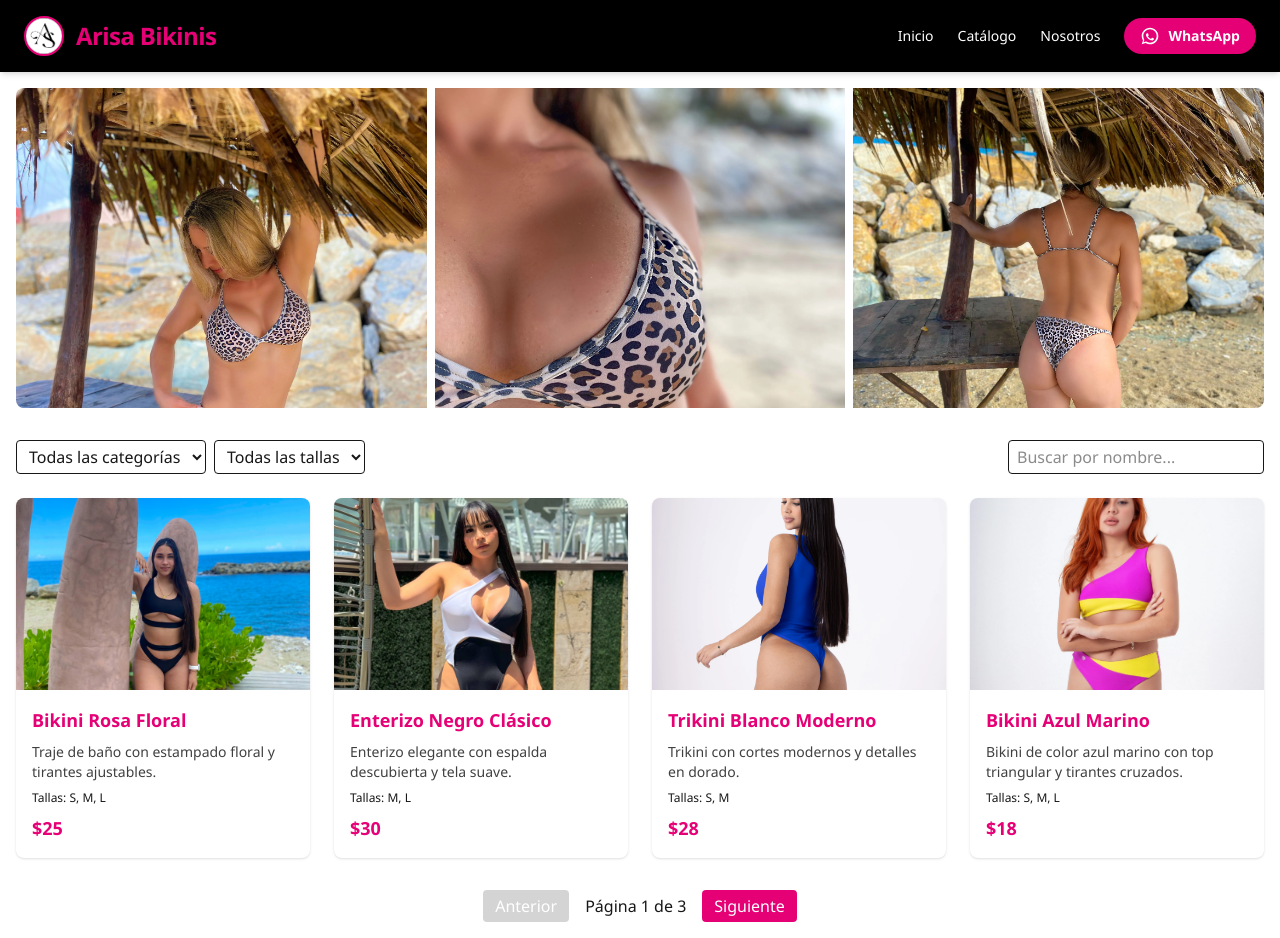
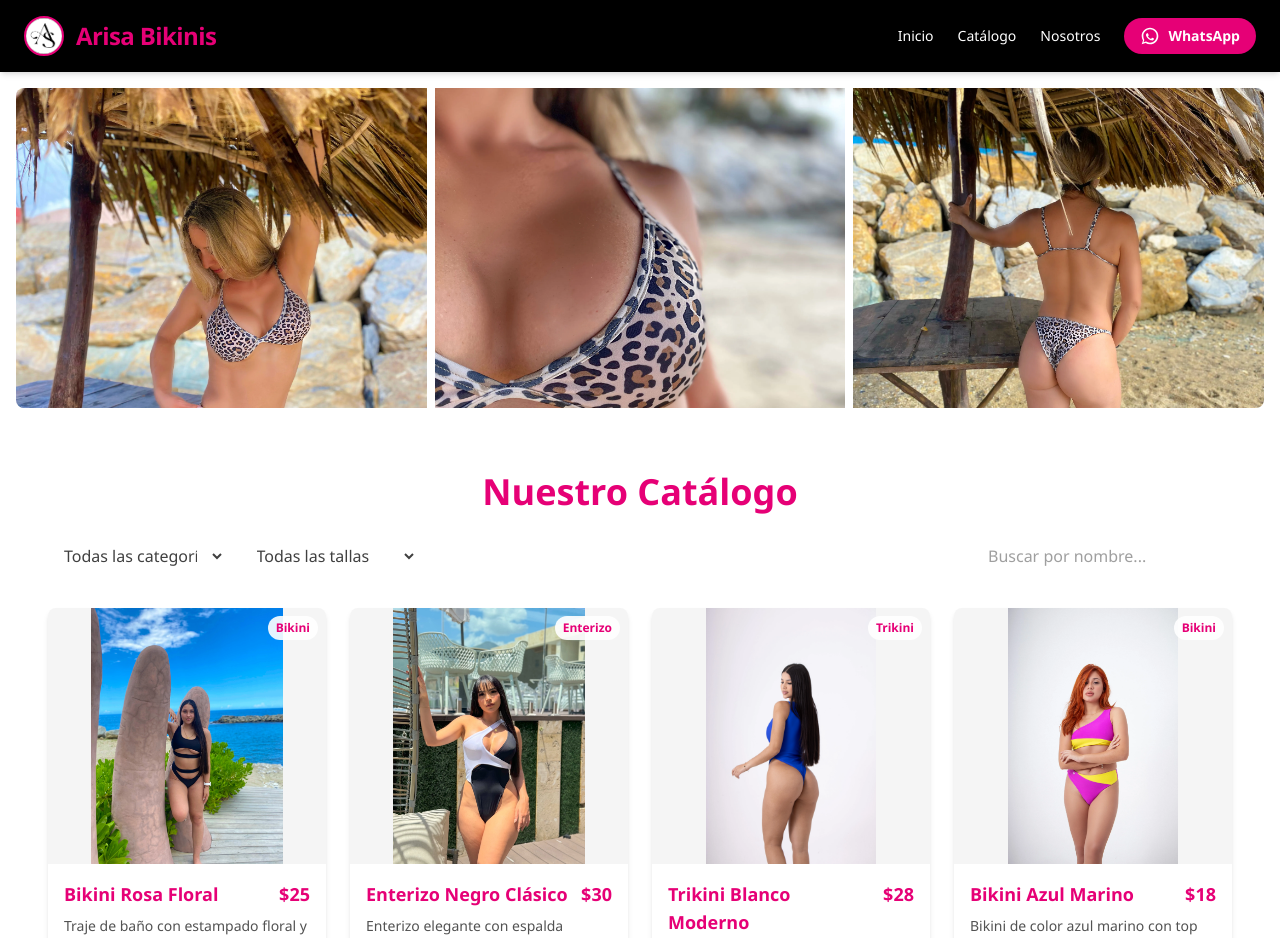
Before and after one commit to jaev1996/arisa-bikinis, a Next.js app: page /catalogo in a window 1280 px wide. Shown: the top 938 px of the page. Built offline with nearby package versions, Linux system fonts and the light colour scheme.

Commit message:
feat: Enhance CatalogoPage with filtering, pagination, and smooth scrolling

```diff
--- a/app/catalogo/page.tsx
+++ b/app/catalogo/page.tsx
@@ -1,5 +1,5 @@
 "use client";
-import { useState } from "react";
+import { useState, useEffect, useRef } from "react";
 import Link from "next/link";
 import { motion } from "framer-motion";
 import productos from "@/data/products.json";
@@ -11,7 +11,21 @@ export default function CatalogoPage() {
   const [talla, setTalla] = useState("");
   const [busqueda, setBusqueda] = useState("");
   const [pagina, setPagina] = useState(1);
-  const porPagina = 4;
+  const porPagina = 8;
+  const gridRef = useRef<HTMLElement>(null);
+
+  // Resetear a la página 1 cuando cambian los filtros
+  useEffect(() => {
+    setPagina(1);
+  }, [categoria, talla, busqueda]);
+
+  // Scroll al inicio del grid cuando cambia la página
+  useEffect(() => {
+    // Solo hacer scroll si no es la primera página, para evitar el salto en la carga inicial.
+    if (pagina > 1) {
+      gridRef.current?.scrollIntoView({ behavior: "smooth", block: "start" });
+    }
+  }, [pagina]);
 
   // Banner images (usar rutas públicas)
   const bannerImages = [
@@ -21,7 +35,7 @@ export default function CatalogoPage() {
   ];
 
   // Filtros
-  let filtrados = productos.filter((p) => {
+  const filtrados = productos.filter((p) => {
     return (
       (!categoria || p.tipo === categoria) &&
       (!talla || p.tallas.includes(talla)) &&
@@ -62,11 +76,15 @@ export default function CatalogoPage() {
         </div>
       </section>
 
+      {/* Contenedor del Catálogo */}
+      <div className="bg-white p-4 sm:p-8 rounded-2xl">
+        <h2 className="text-4xl font-bold text-pink-600 mb-6 text-center">Nuestro Catálogo</h2>
+
         {/* Filtros y búsqueda */}
-          <section className="mb-6 flex flex-col sm:flex-row gap-4 items-center justify-between">
-            <div className="flex gap-2">
+        <section ref={gridRef} className="mb-8 flex flex-col md:flex-row gap-4 items-center justify-between">
+          <div className="flex flex-col sm:flex-row gap-4 w-full md:w-auto">
             <select
-                className="border rounded px-2 py-1"
+              className="bg-white border-pink-600 text-neutral-700 rounded-md px-3 py-2 focus:outline-none focus:ring-2 focus:ring-pink-500 transition w-full"
               value={categoria}
               onChange={(e) => setCategoria(e.target.value)}
             >
@@ -76,7 +94,7 @@ export default function CatalogoPage() {
               <option value="Trikini">Trikini</option>
             </select>
             <select
-                className="border rounded px-2 py-1"
+              className="bg-white border-pink-600 text-neutral-700 rounded-md px-3 py-2 focus:outline-none focus:ring-2 focus:ring-pink-500 transition w-full"
               value={talla}
               onChange={(e) => setTalla(e.target.value)}
             >
@@ -89,7 +107,7 @@ export default function CatalogoPage() {
           <input
             type="text"
             placeholder="Buscar por nombre..."
-              className="border rounded px-2 py-1 w-full sm:w-64"
+            className="bg-white border-pink-600 text-neutral-700 rounded-md px-3 py-2 focus:outline-none focus:ring-2 focus:ring-pink-500 transition w-full md:w-64"
             value={busqueda}
             onChange={(e) => setBusqueda(e.target.value)}
           />
@@ -105,23 +123,36 @@ export default function CatalogoPage() {
           {productosPagina.map((p) => (
             <motion.div
               key={p.id}
-                className="bg-white rounded-lg shadow hover:scale-105 transition-all duration-300 overflow-hidden flex flex-col"
+              className="bg-white rounded-lg shadow-md hover:shadow-xl hover:shadow-pink-200/50 hover:scale-105 hover:ring-2 hover:ring-pink-500 transition-all duration-300 overflow-hidden flex flex-col"
               variants={itemAnim}
             >
-                <Link href={`/producto/${p.id}`} className="block">
+              <Link href="#" className="block relative">
                 <img
                   src={p.imagen}
                   alt={p.nombre}
-                    className="w-full h-48 object-cover"
+                  className="w-full h-64 object-contain bg-neutral-100"
                 />
+                <span className="absolute top-2 right-2 bg-white/90 text-pink-600 text-xs font-semibold px-2 py-1 rounded-full">
+                  {p.tipo}
+                </span>
               </Link>
-                <div className="p-4 flex-1 flex flex-col justify-between">
-                  <Link href={`/producto/${p.id}`} className="font-bold text-lg text-pink-600 hover:underline mb-2">
+              <div className="p-4 flex-1 flex flex-col">
+                <div className="flex justify-between items-start mb-2">
+                  <Link href="#" className="font-bold text-lg text-pink-600 hover:underline pr-2">
                     {p.nombre}
                   </Link>
-                  <p className="text-sm text-neutral-700 mb-2">{p.descripcion}</p>
-                  <p className="text-xs mb-2">Tallas: {p.tallas.join(", ")}</p>
-                  <p className="font-bold text-pink-600 text-lg">${p.precio}</p>
+                  <p className="font-bold text-pink-600 text-lg whitespace-nowrap">${p.precio}</p>
+                </div>
+                <p className="text-sm text-neutral-600 mb-4 flex-grow line-clamp-2">{p.descripcion}</p>
+                <div className="mt-auto">
+                  <div className="flex gap-2 flex-wrap">
+                    {p.tallas.map(talla => (
+                      <span key={talla} className="bg-neutral-200 text-neutral-800 text-xs font-medium px-2.5 py-1 rounded-full">
+                        {talla}
+                      </span>
+                    ))}
+                  </div>
+                </div>
               </div>
             </motion.div>
           ))}
@@ -130,21 +161,22 @@ export default function CatalogoPage() {
         {/* Paginación */}
         <div className="flex justify-center items-center gap-2 mt-8">
           <button
-              className="px-3 py-1 rounded bg-pink-600 text-white disabled:bg-neutral-300"
+            className="py-2 px-4 rounded-md bg-pink-600 text-white font-semibold transition-colors duration-300 hover:bg-pink-700 focus:outline-none focus:ring-2 focus:ring-pink-500 focus:ring-offset-2 disabled:bg-neutral-200 disabled:text-neutral-400 disabled:cursor-not-allowed"
             disabled={pagina === 1}
             onClick={() => setPagina((p) => Math.max(1, p - 1))}
           >
             Anterior
           </button>
-            <span className="px-2">Página {pagina} de {totalPaginas}</span>
+          <span className="px-4 text-neutral-700 font-medium">Página {pagina} de {totalPaginas}</span>
           <button
-              className="px-3 py-1 rounded bg-pink-600 text-white disabled:bg-neutral-300"
+            className="py-2 px-4 rounded-md bg-pink-600 text-white font-semibold transition-colors duration-300 hover:bg-pink-700 focus:outline-none focus:ring-2 focus:ring-pink-500 focus:ring-offset-2 disabled:bg-neutral-200 disabled:text-neutral-400 disabled:cursor-not-allowed"
             disabled={pagina === totalPaginas}
             onClick={() => setPagina((p) => Math.min(totalPaginas, p + 1))}
           >
             Siguiente
           </button>
         </div>
+      </div>
     </main>
   );
 }
```
Lines whose indentation alone changed are shown as unchanged.
